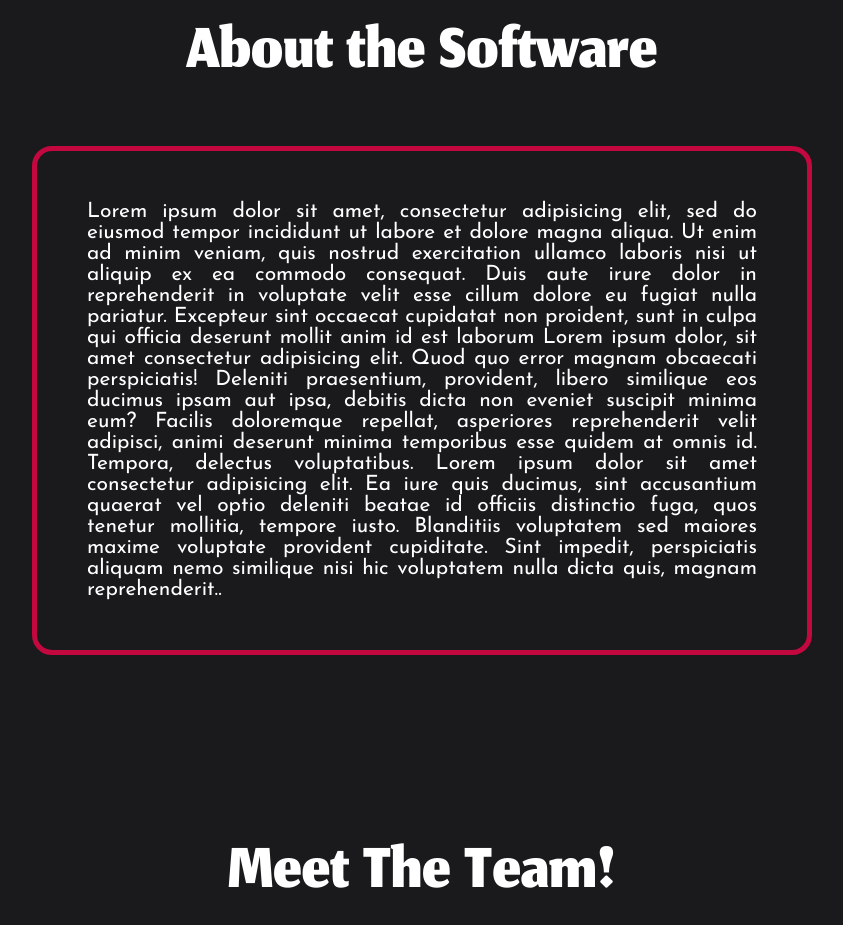
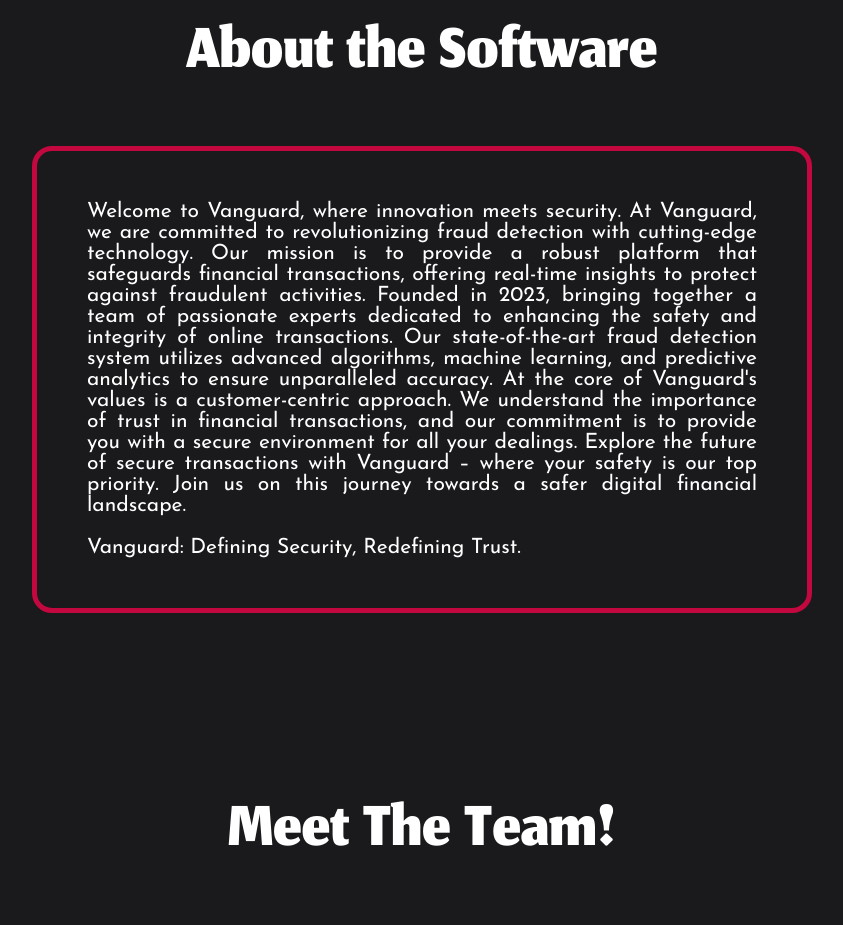
Before and after one commit to asmeet23/Financial-Fraud-Detection, a Flask app: page /about in a window 1280 px wide. Shown: the part 144-1069 px from the top of the page, without its empty margins (218-1061 px from the left). Run offline with Flask 3, Linux system fonts and the light colour scheme; parts of the project's set-up code (start-up, migrations or seed data) failed here and were passed over.

Commit message:
Changes to be committed: 	modified:   README.md 	modified:   app.py 	modified:   static/About.css 	modified:   templates/About.html

```diff
--- a/app.py
+++ b/app.py
@@ -117,9 +117,11 @@
 
 
         # Bank_acc_no=random.randint(1000000000,9999999999)
+        if(name!=0 and Unn!=0):
+         cursor.execute('INSERT INTO userdata (name,Bank_acc_no, Unn, cc_num, amount, zip, city_pop, trans_num,Lattitude,Longitude,unix_time,prediction,result) VALUES (?, ?, ?, ?, ?,?, ?,?, ?,?,?,?,?)', (name,Bank_acc_no, Unn, cc_num, amt, zip, city_pop, trans_num,latitude,longitude,unix_time,RP,result))
+         db.commit()
+        # else:
 
-        cursor.execute('INSERT INTO userdata (name,Bank_acc_no, Unn, cc_num, amount, zip, city_pop, trans_num,Lattitude,Longitude,unix_time,prediction,result) VALUES (?, ?, ?, ?, ?,?, ?,?, ?,?,?,?,?)', (name,Bank_acc_no, Unn, cc_num, amt, zip, city_pop, trans_num,latitude,longitude,unix_time,RP,result))
-        db.commit()
         return render_template('index.html', prediction=prediction[0][0],result=result, css=url_for('static', filename='index.css'))
 
 
--- a/static/About.css
+++ b/static/About.css
@@ -361,6 +361,10 @@
 	float: left;
 }
 
+p .innerpara
+{
+  text-align: center;
+}
 /* The company logo */
 
 .footer-distributed h3{
--- a/templates/About.html
+++ b/templates/About.html
@@ -48,7 +48,17 @@
     <div class="heading">About the Software</div>
       <!-- <h1>About the Software</h1> -->
       <div class="para">
-        <div id="test"><p>Lorem ipsum dolor sit amet, consectetur adipisicing elit, sed do eiusmod tempor incididunt ut labore et dolore magna aliqua. Ut enim ad minim veniam, quis nostrud exercitation ullamco laboris nisi ut aliquip ex ea commodo consequat. Duis aute irure dolor in reprehenderit in voluptate velit esse cillum dolore eu fugiat nulla pariatur. Excepteur sint occaecat cupidatat non proident, sunt in culpa qui officia deserunt mollit anim id est laborum Lorem ipsum dolor, sit amet consectetur adipisicing elit. Quod quo error magnam obcaecati perspiciatis! Deleniti praesentium, provident, libero similique eos ducimus ipsam aut ipsa, debitis dicta non eveniet suscipit minima eum? Facilis doloremque repellat, asperiores reprehenderit velit adipisci, animi deserunt minima temporibus esse quidem at omnis id. Tempora, delectus voluptatibus. Lorem ipsum dolor sit amet consectetur adipisicing elit. Ea iure quis ducimus, sint accusantium quaerat vel optio deleniti beatae id officiis distinctio fuga, quos tenetur mollitia, tempore iusto. Blanditiis voluptatem sed maiores maxime voluptate provident cupiditate. Sint impedit, perspiciatis aliquam nemo similique nisi hic voluptatem nulla dicta quis, magnam reprehenderit..</p></div>
+        <div id="test"><p>
+          Welcome to Vanguard, where innovation meets security. At Vanguard, we are committed to revolutionizing fraud detection with cutting-edge technology. Our mission is to provide a robust platform that safeguards financial transactions, offering real-time insights to protect against fraudulent activities.
+
+          Founded in 2023,  bringing together a team of passionate experts dedicated to enhancing the safety and integrity of online transactions. Our state-of-the-art fraud detection system utilizes advanced algorithms, machine learning, and predictive analytics to ensure unparalleled accuracy.
+
+          At the core of Vanguard's values is a customer-centric approach. We understand the importance of trust in financial transactions, and our commitment is to provide you with a secure environment for all your dealings. Explore the future of secure transactions with Vanguard – where your safety is our top priority.
+
+          Join us on this journey towards a safer digital financial landscape.
+          <br><br>
+          Vanguard: Defining Security, Redefining Trust.
+        </p></div>
       </div>
       <div class="heading">Meet The Team!</div>
       <div class="blog-card">
```
Also changed, not shown: README.md.
